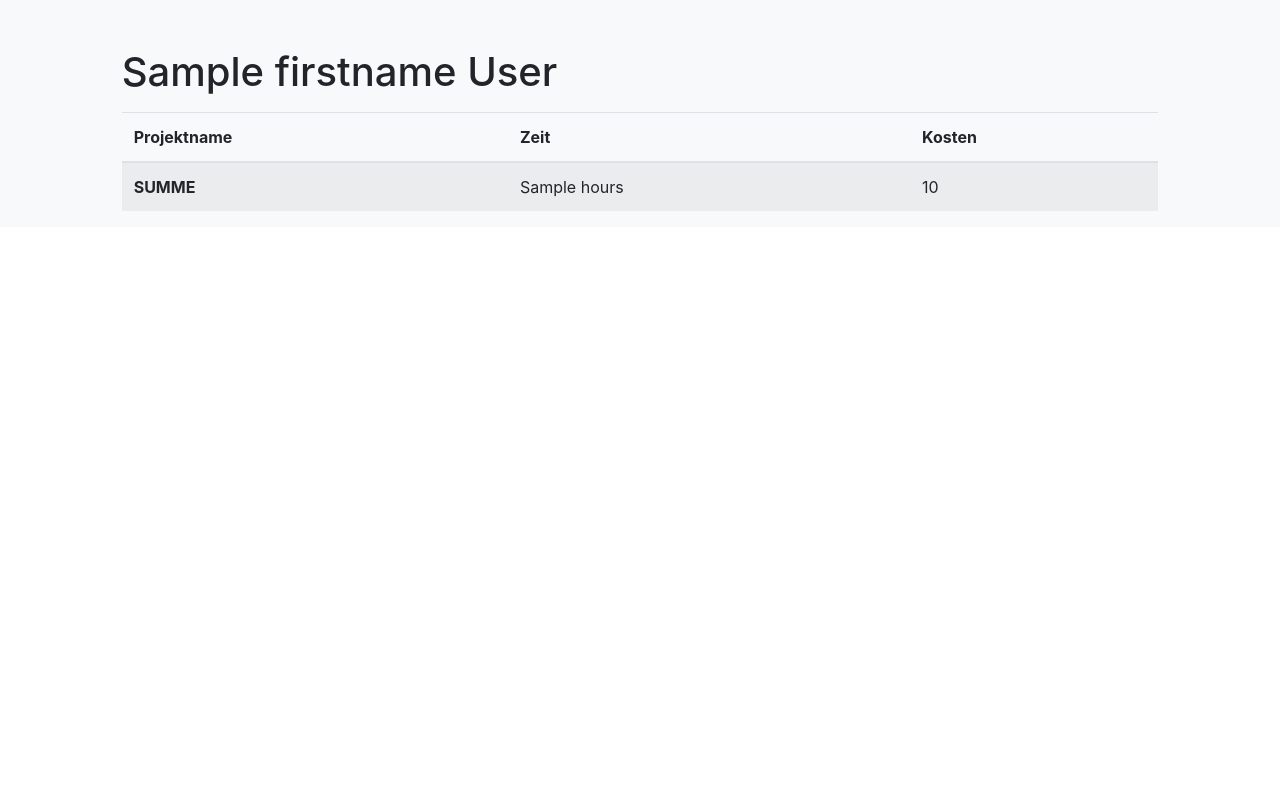
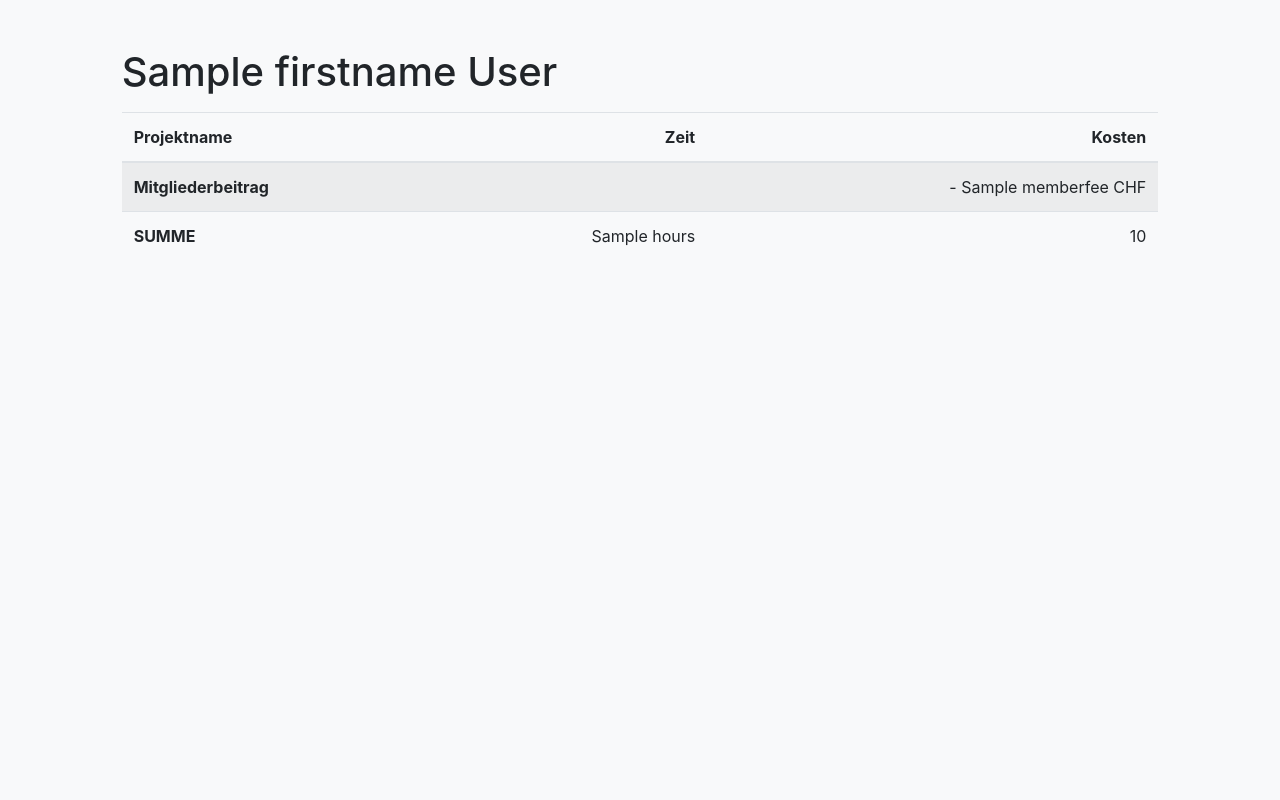
Before and after one commit to jeffreysantanach/prog2, a Flask app: template staysmart_timereporter/templates/person.html in a window 1280 px wide. Shown: the part 56-856 px from the top of the page. Before the commit the page ends 267 px from the top, so only its background shows below. Run offline with Flask 2, Linux system fonts and the light colour scheme; the template is opened without the code that fills it: most values are stand-ins (such as "Sample title", 1, 10 or a date in 2020); some libraries are stand-ins or nearby versions.

Commit message:
improved app and finished person view

```diff
--- a/staysmart_timereporter/libs/report.py
+++ b/staysmart_timereporter/libs/report.py
@@ -78,6 +78,7 @@ def report(selected_projects,salary,apikey,memberfee):
     report = {}
     projects = {}
     report['persons'] = {}
+    report['memberfee'] = memberfee
 
     for selected_project in selected_projects:
         name = meistertask.get_projects(selected_project,apikey)
--- a/staysmart_timereporter/main.py
+++ b/staysmart_timereporter/main.py
@@ -78,9 +78,10 @@ def person(path,id):
         filepath= 'data/' + path
         data = {}
         data = data_helper.load_json(filepath)
+        memberfee = data['memberfee']
         person = data['persons'][id]
         data = data['projects']
-        return render_template("person.html",projects=data, path=path, id= id, person= person)
+        return render_template("person.html",projects=data, path=path, id= id, person= person,memberfee=memberfee)
         #return data
 
     return redirect(url_for('main.py'))
--- a/staysmart_timereporter/static/styles.css
+++ b/staysmart_timereporter/static/styles.css
@@ -3,6 +3,5 @@
 }
 .full-size
 {
-    height: 100%;
-    min-height: 100%;
+    min-height: 100vh;
 }
--- a/staysmart_timereporter/templates/index.html
+++ b/staysmart_timereporter/templates/index.html
@@ -1,8 +1,8 @@
 {% include "header.html"%}
 
 
-<body class="center bg-light ">
-    <div class="container-fluid bg-light ">
+<body class="center">
+    <div class="container-fluid bg-light full-size ">
 
         <div class="row ">
             <div class="col-xl-1">
@@ -90,7 +90,7 @@
         </div>
 
     </div>
-    </div>
+
 
 
 </body>
--- a/staysmart_timereporter/templates/person.html
+++ b/staysmart_timereporter/templates/person.html
@@ -15,7 +15,6 @@
             <div class="col-xl-8 ">
             </div>
             <div class="col-xl-3">
-                <form action="#" method="post">
                     <div class="form-row align-items-center">
                     </div>
                 </form>
@@ -30,30 +29,34 @@
 
                         <thead>
                             <tr>
-                                <th scope="col" class="col-md-auto">Projektname</th>
-
-                                <th scope="col" class="col-md-auto">Zeit</th>
-                                <th scope="col" class="col-md-auto">Kosten</th>
+                                <th scope="col" class="col-md-auto text-left'">Projektname</th>
+                                <th scope="col" class="col-md-auto text-right">Zeit</th>
+                                <th scope="col" class="col-md-auto text-right">Kosten</th>
                             </tr>
                         </thead>
                         <tbody>
                             {% for project in projects%} {% for parameters in projects[project]%}{% for members in parameters['members']%}{% for member in parameters['members'][members]%}
                             {%if members == id %}
                             <tr>
-                                <td> {{project}}   </td>
-                                <td> {{member['hours']}} </td>
-                                <td> {{member['salary']}} CHF</td>
+                                <td class='text-left'> {{project}}   </td>
+                                <td class='text-right'> {{member['hours']}} </td>
+                                <td class='text-right'>{{member['salary']}} CHF</td>
 
                             </tr>
                             {% endif%}
                             {% endfor %} {% endfor %}{% endfor %}{% endfor %}
 
+                            <tr>
+                                    <td style="font-weight:bold" class='text-left' >Mitgliederbeitrag</td>
+                                    <td></td>
+                                    <td class='text-right'>- {{memberfee}} CHF</td>
+                                </tr>
+                        <tr>
+                            <td style="font-weight:bold" class='text-left'>SUMME</td>
+                            <td class='text-right'>{{person['hours']}}</td>
+                            <td class='text-right'>{{person['salary']}} </td>
+                        </tr>
 
-                        <tr>
-                            <td style="font-weight:bold">SUMME</td>
-                            <td>{{person['hours']}}</td>
-                            <td>{{person['salary']}}</td>
-                        </tr>
                     </tbody>
                     </table>
                 </div>
```
Also changed, not shown: staysmart_timereporter/templates/persons.html (+8 -6 lines), staysmart_timereporter/templates/projects.html (+5 -5 lines), staysmart_timereporter/templates/tasks.html (+5 -5 lines).
